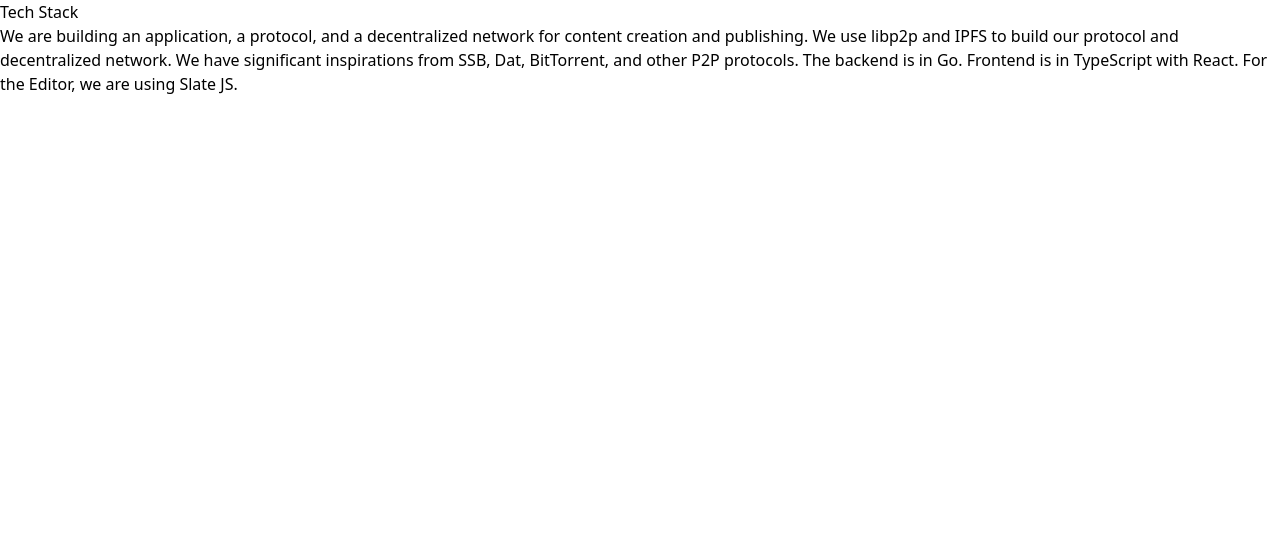
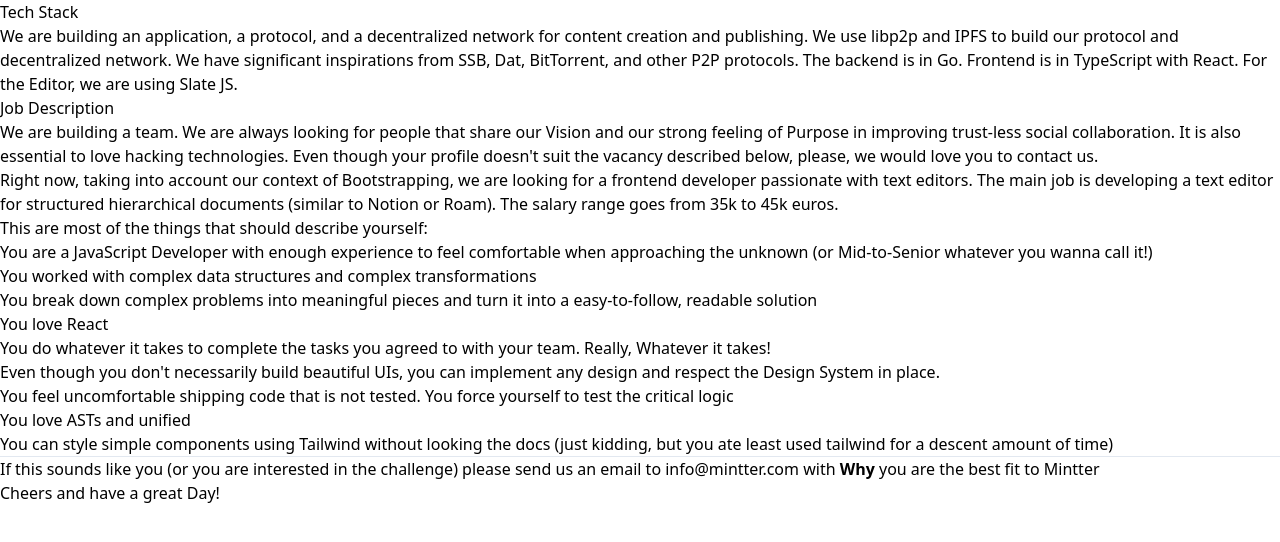
Before and after one commit to mintterteam/mintterteam.github.io, a Next.js app: page /hiring in a window 1280 px wide. Shown: the top 542 px of the page. Built offline with nearby package versions, Linux system fonts and the light colour scheme.

Commit message:
add JS description

```diff
--- a/src/pages/hiring.mdx
+++ b/src/pages/hiring.mdx
@@ -5,3 +5,27 @@
 ## Tech Stack
 
 We are building an application, a protocol, and a decentralized network for content creation and publishing. We use [libp2p](https://libp2p.io/) and [IPFS](https://ipfs.io/) to build our protocol and decentralized network. We have significant inspirations from [SSB](https://scuttlebutt.nz/), [Dat](https://dat.foundation/), [BitTorrent](https://en.wikipedia.org/wiki/BitTorrent), and other P2P protocols. The backend is in Go. Frontend is in TypeScript with React. For the Editor, we are using [Slate JS](https://docs.slatejs.org/).
+
+### Job Description
+
+We are building a team. We are always looking for people that share our Vision and our strong feeling of Purpose in improving trust-less social collaboration. It is also essential to love hacking technologies. Even though your profile doesn't suit the vacancy described below, please, we would love you to contact us.
+
+Right now, taking into account our context of Bootstrapping, we are looking for a frontend developer passionate with text editors. The main job is developing a text editor for structured hierarchical documents (similar to [Notion](https://notion.so/) or [Roam](https://roamresearch.com/)). The salary range goes from 35k to 45k euros.
+
+This are most of the things that should describe yourself:
+
+- You are a JavaScript Developer with enough experience to feel comfortable when approaching the unknown (or Mid-to-Senior whatever you wanna call it!)
+- You worked with complex data structures and complex transformations
+- You break down complex problems into meaningful pieces and turn it into a easy-to-follow, readable solution
+- You love React
+- You do whatever it takes to complete the tasks you agreed to with your team. Really, Whatever it takes!
+- Even though you don't necessarily build beautiful UIs, you can implement any design and respect the Design System in place.
+- You feel uncomfortable shipping code that is not tested. You force yourself to test the critical logic
+- You love ASTs and unified
+- You can style simple components using Tailwind without looking the docs (just kidding, but you ate least used tailwind for a descent amount of time)
+
+---
+
+If this sounds like you (or you are interested in the challenge) please send us an email to [info@mintter.com](info@mintter.com) with **Why** you are the best fit to Mintter
+
+Cheers and have a great Day!
```
